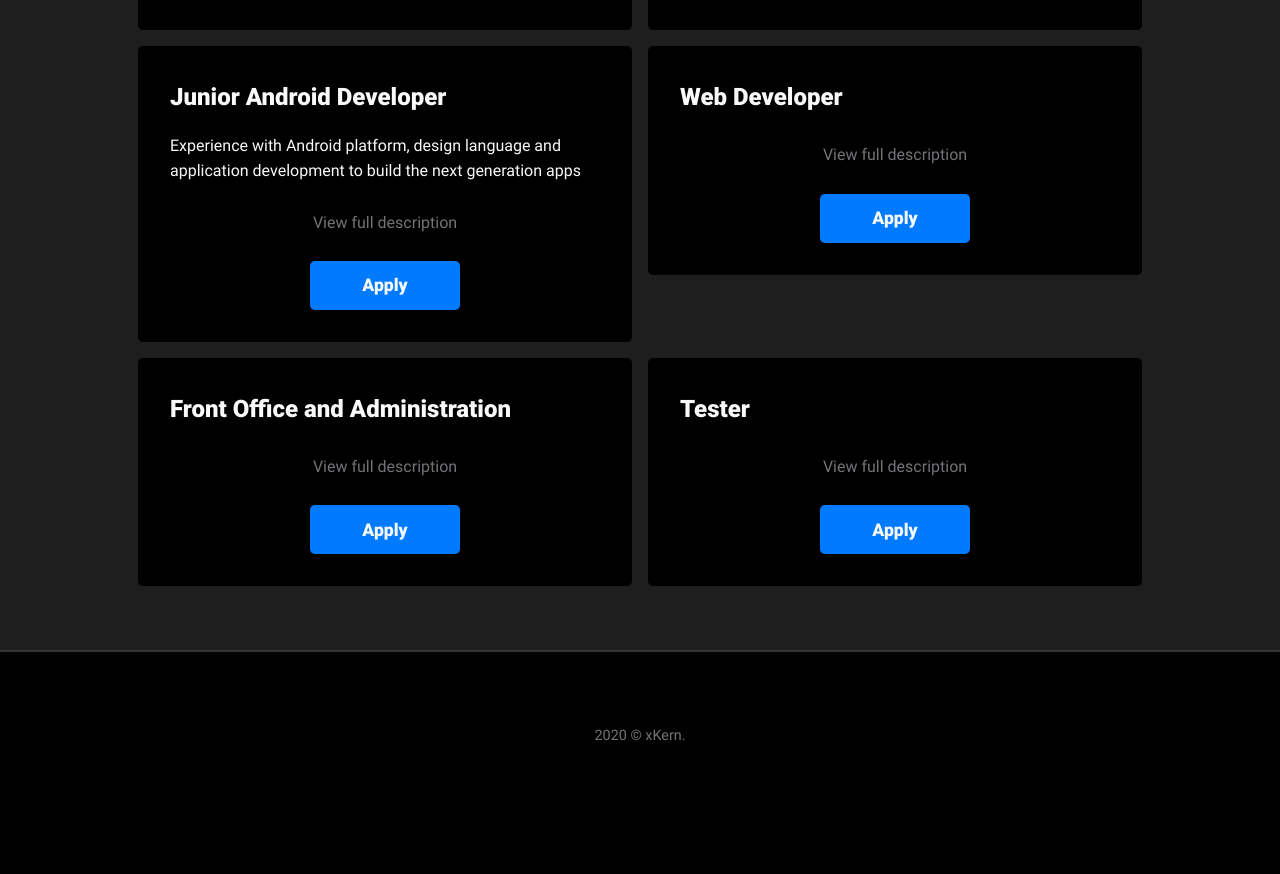
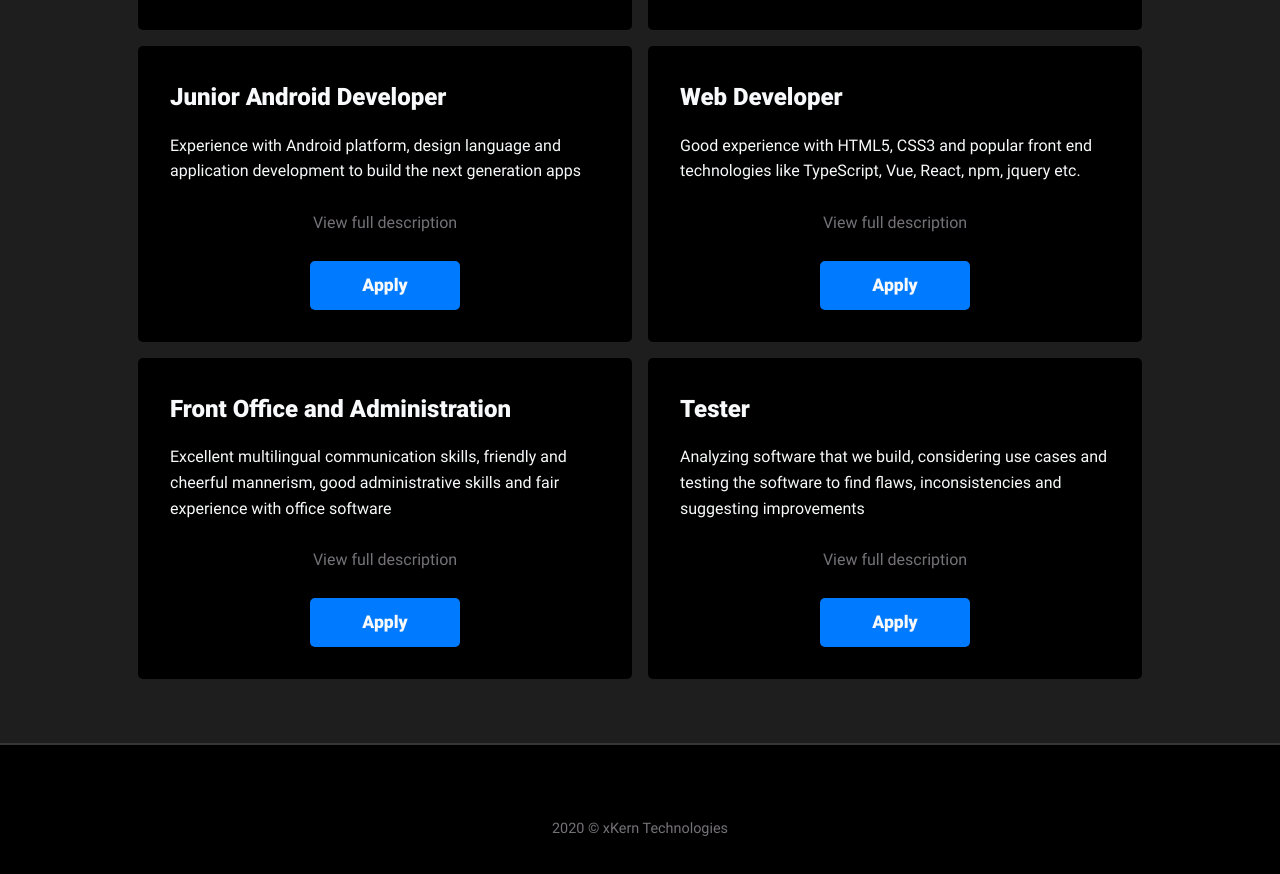
Before and after one commit to jozsefsallai/xkern, a Next.js app: page /careers in a window 1280 px wide. Shown: the part 962-1836 px from the top of the page. Before the commit the page ends 1781 px from the top, so only its background shows below. Built offline with nearby package versions, Linux system fonts and the light colour scheme.

Commit message:
change contact us to multipart, content update

```diff
--- a/components/the-footer/TheFooter.tsx
+++ b/components/the-footer/TheFooter.tsx
@@ -6,7 +6,7 @@ const TheFooter = ({ home }: { home?: boolean }) => {
   return (
     <footer className={clsx(styles.footer, { [`${styles.home}`]: home })}>
       <div className={styles.copy}>
-        {new Date().getFullYear()} &copy; xKern.
+        {new Date().getFullYear()} &copy; xKern Technologies
       </div>
     </footer>
   );
--- a/pages/careers.tsx
+++ b/pages/careers.tsx
@@ -13,7 +13,7 @@ const JobsPage = () => {
     },
     {
       title: 'Senior iOS Developer',
-      description: 'Proficiency in Swift, Xcode, instruments, storyboard, lldb and Cocoa Touch',
+      description: 'Proficiency in Swift, Xcode, instruments, storyboard, lldb and Cocoa Touch. Familiar with iOS design pattern, software technologies and development',
       url: '/jobs/jd/Job_Description_iOS_Senior.pdf'
     },
     {
@@ -33,18 +33,18 @@ const JobsPage = () => {
     },
     {
       title: 'Web Developer',
-      description: '',
-      url: 'https://google.com'
+      description: 'Good experience with HTML5, CSS3 and popular front end technologies like TypeScript, Vue, React, npm, jquery etc. ',
+      url: '/jobs/jd/Job_Description_Web.pdf'
     },
     {
       title: 'Front Office and Administration',
-      description: '',
-      url: ''
+      description: 'Excellent multilingual communication skills, friendly and cheerful mannerism, good administrative skills and fair experience with office software',
+      url: '/jobs/jd/Job_Description_Front_Office.pdf'
     },
     {
       title: 'Tester',
-      description: '',
-      url: ''
+      description: 'Analyzing software that we build, considering use cases and testing the software to find flaws, inconsistencies and suggesting improvements',
+      url: '/jobs/jd/Job_Description_Tester.pdf'
     }
   ];
 
--- a/pages/index.tsx
+++ b/pages/index.tsx
@@ -32,7 +32,7 @@ const Home = () => {
         <ImageBlock
           src="/images/home/apps.png"
           id="image3"
-          secondary={false}
+          secondary={true}
         >
           <h2>Native Applications</h2>
           <p>
```
Also changed, not shown: components/contact/ContactInfo.tsx (+9 -5 lines), pages/contact.tsx (+8 -6 lines).
